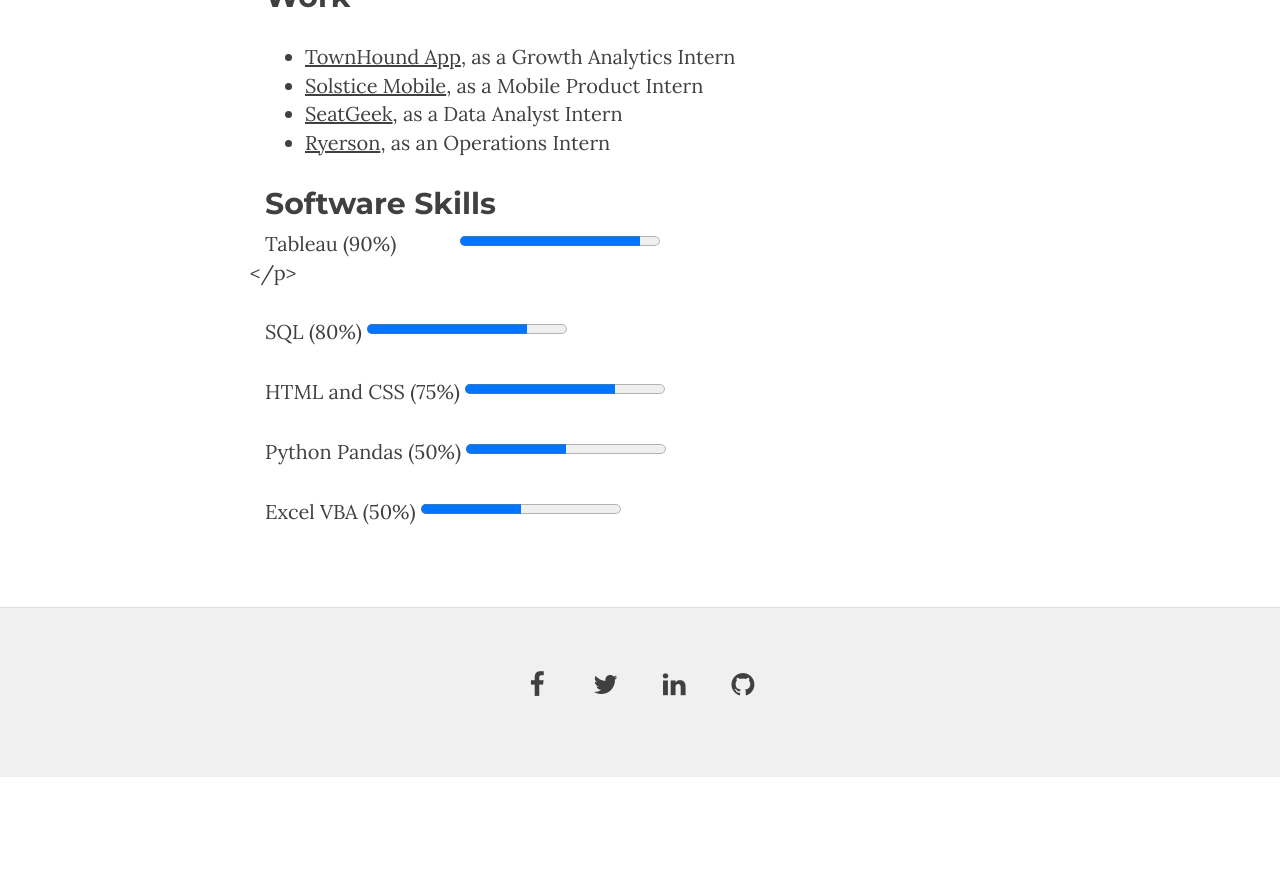
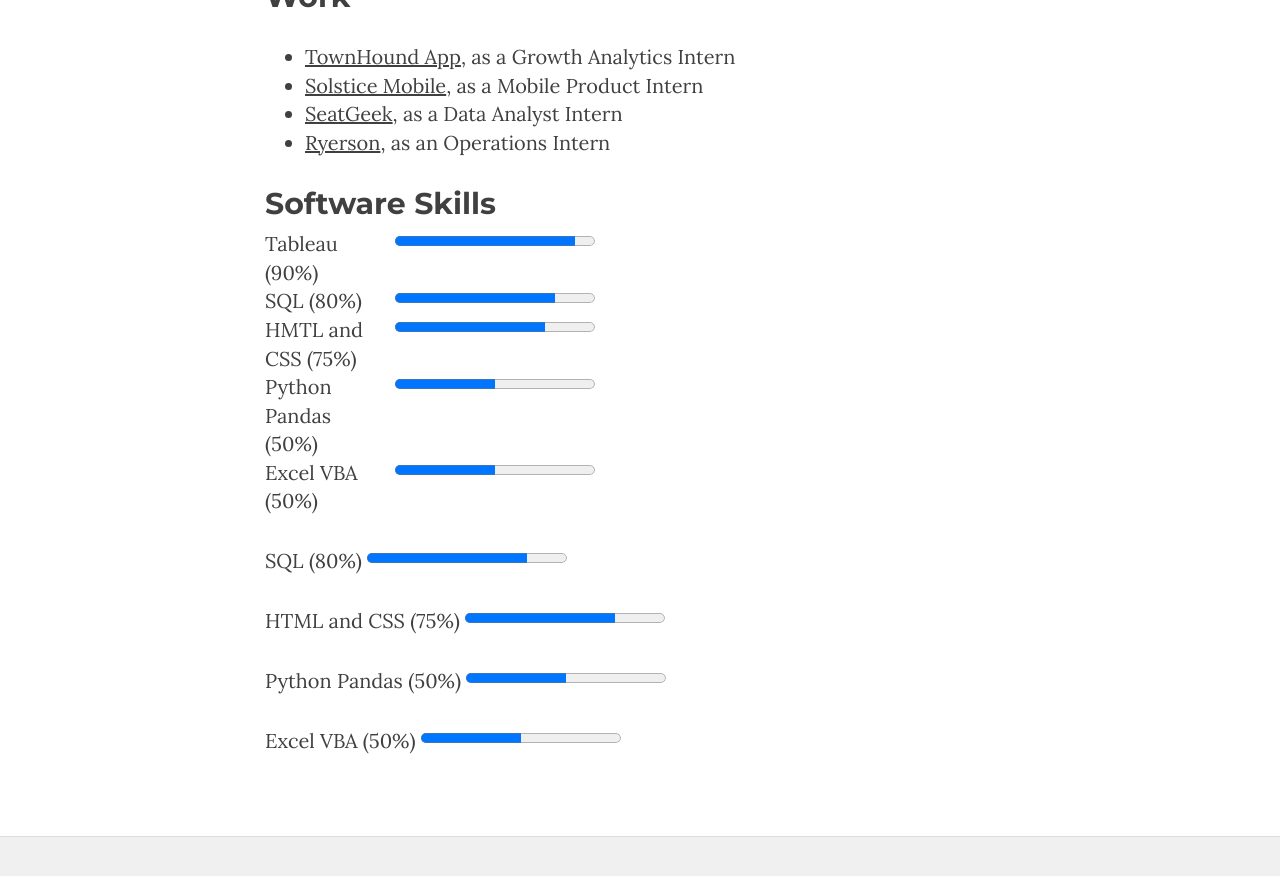
Before and after one commit to tzidar/tzidar.github.io, a Jekyll site: the page built from work.md, in a window 1280 px wide and 900 px high, scrolled down 488 px. Shown: the top 876 px of the window. Built offline with Jekyll 4.4.1, drawn with Linux system fonts in a browser that asks for light colours; nearby versions of some CDN libraries; Markdown is read by kramdown in place of the engine named in the settings; before the commit the page ends 1265 px from its top, so only the background shows below that.

Commit message:
updated all oclums on work

```diff
--- a/work.md
+++ b/work.md
@@ -15,10 +15,58 @@
 ## Software Skills
 
 <div class="row">
-<div class="col col-xs-3"> Tableau (90%) </div>
-		<div class="col col-xs-9"> <progress value="90" max="100"></progress> </div>
-	</p>
+	<div class="col col-xs-2">
+		Tableau (90%)
+	</div>
+
+	<div class="col col-xs-10">
+		<progress value="180" max="200"></progress>
+	</div>
 </div>
+
+<div class="row">
+	<div class="col col-xs-2">
+		SQL (80%)
+	</div>
+
+	<div class="col col-xs-10">
+		<progress value="160" max="200"></progress>
+	</div>
+</div>
+
+<div class="row">
+	<div class="col col-xs-2">
+		HMTL and CSS (75%)
+	</div>
+
+	<div class="col col-xs-10">
+		<progress value="150" max="200"></progress>
+	</div>
+</div>
+
+<div class="row">
+	<div class="col col-xs-2">
+		Python Pandas (50%)
+	</div>
+
+	<div class="col col-xs-10">
+		<progress value="100" max="200"></progress>
+	</div>
+</div>
+
+<div class="row">
+	<div class="col col-xs-2">
+		Excel VBA (50%)
+	</div>
+
+	<div class="col col-xs-10">
+		<progress value="100" max="200"></progress>
+	</div>
+</div>
+
+
+
+
 <p> SQL (80%)
 		<progress value="80" max="100"></progress>
 	</p>
```
